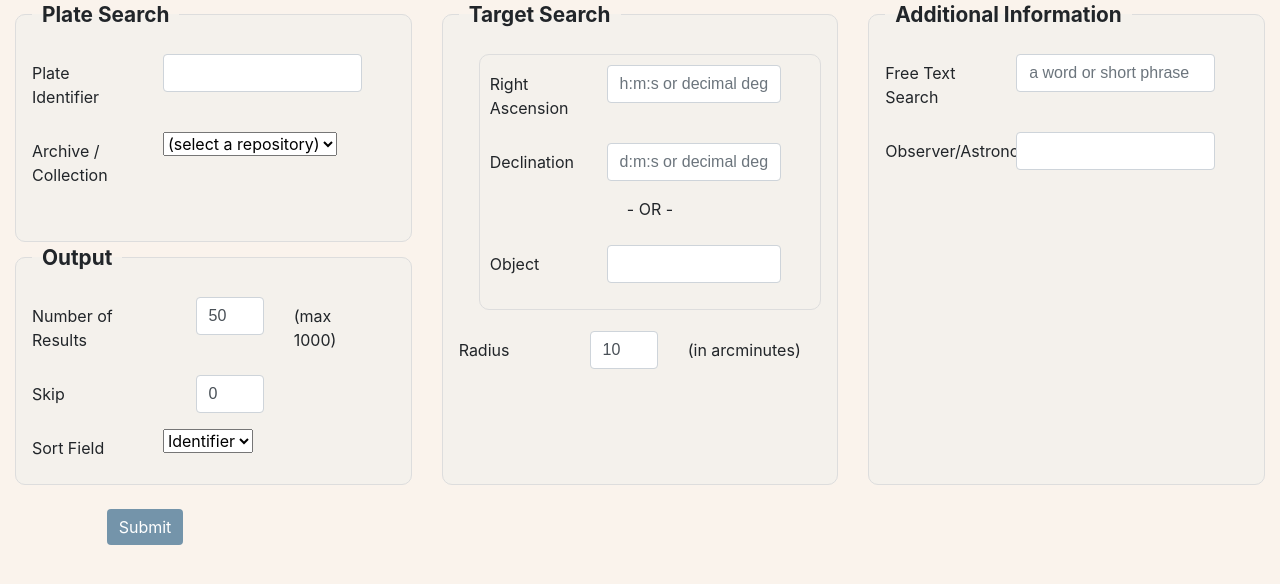
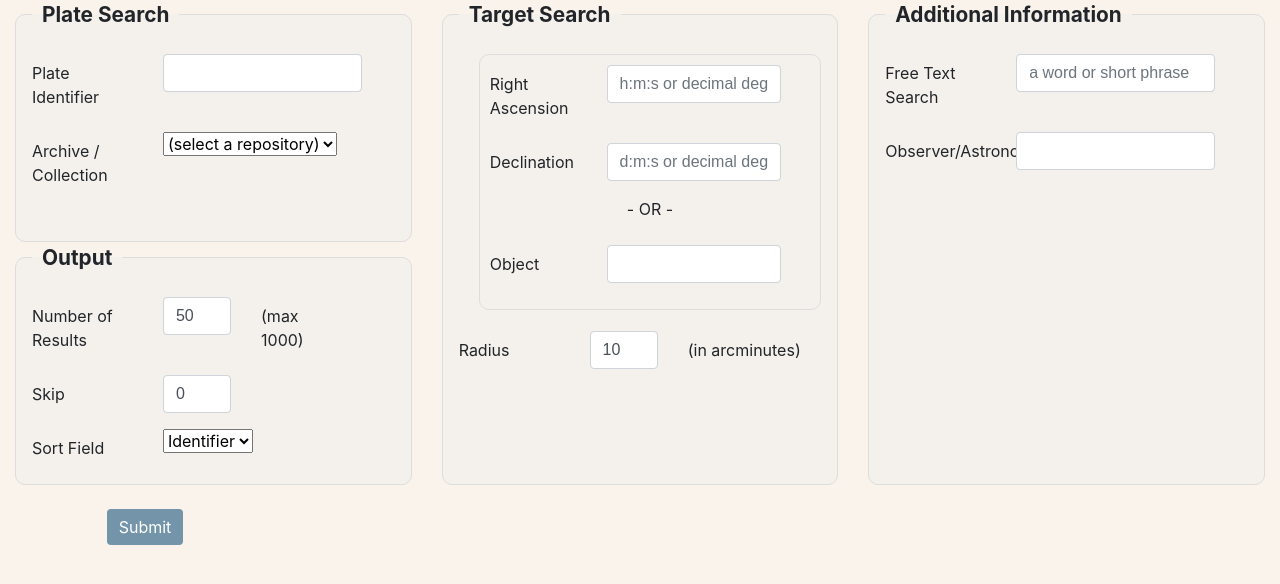
Before and after one commit to katieefrey/glass-plates-inventory, a Django app: template gpi/search/templates/search/search.html in a window 1280 px wide. Shown: the part 137-721 px from the top of the page. Run offline with Django 4.2, Linux system fonts and the light colour scheme; the template is opened without the code that fills it, so the values that code supplies are empty; some libraries are stand-ins or nearby versions.

Commit message:
search updates

```diff
--- a/gpi/search/templates/search/search.html
+++ b/gpi/search/templates/search/search.html
@@ -60,7 +60,7 @@
                             <fieldset class="half">
                                 <legend>Output</legend>
                                 <div class="mb-3 row">
-                                    <label for="num_results" class="col-sm-5 col-form-label">Number of Results</label>
+                                    <label for="num_results" class="col-sm-4 col-form-label">Number of Results</label>
                                     <div class="col-sm-3">
                                         <input type="number" class="form-control" name="num_results" id="num_results" min="1" max="1000" value="50">
                                     </div>
@@ -70,7 +70,7 @@
                                 </div>
 
                                 <div class="mb-3 row">
-                                    <label for="num_skip" class="col-sm-5 col-form-label">Skip</label>
+                                    <label for="num_skip" class="col-sm-4 col-form-label">Skip</label>
                                     <div class="col-sm-3">
                                         <input type="number" class="form-control" name="num_skip" id="num_skip" min="0" value="0">
                                     </div>
```
